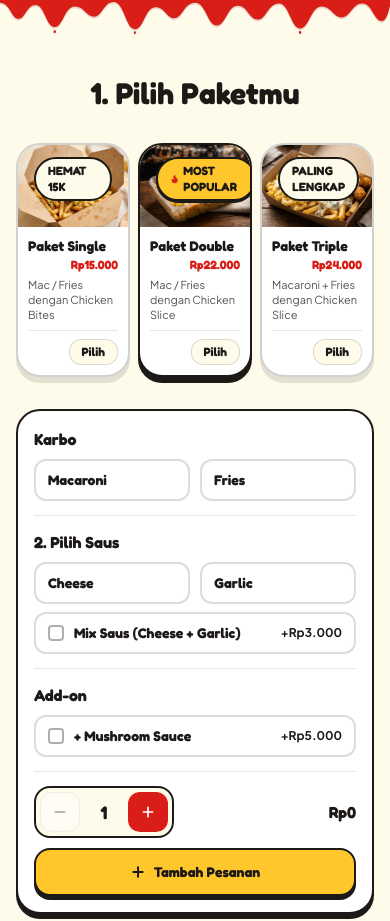
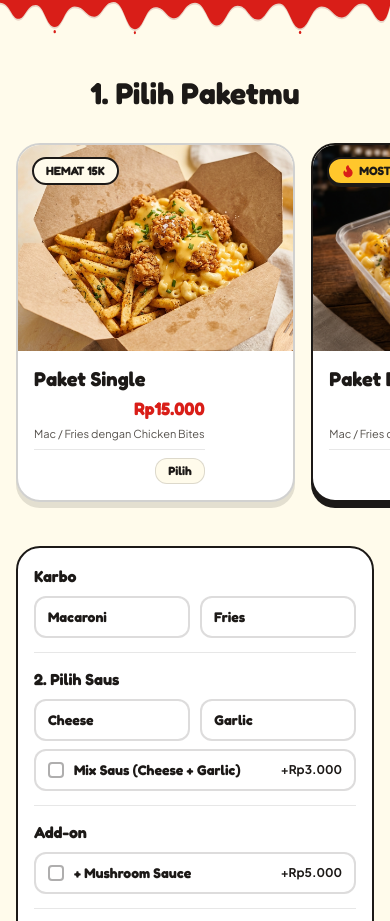
Before and after one commit to Zfanz12/perchick-order, a Next.js app: page / in a window 390 px wide. Shown: the part 949-1870 px from the top of the page. Built offline with nearby package versions, Linux system fonts and the light colour scheme.

Commit message:
style: convert mobile package cards to swipeable horizontal carousel

```diff
--- a/components/DirectOrderForm.tsx
+++ b/components/DirectOrderForm.tsx
@@ -352,8 +352,8 @@ export function DirectOrderForm() {
           </h2>
         </div>
 
-        {/* STEP 1: Package Cards (always 3 columns horizontal, including mobile) */}
-        <div className="grid grid-cols-3 gap-2 sm:gap-5 lg:gap-6">
+        {/* STEP 1: Package Cards (Mobile: swipeable horizontal carousel; Desktop: 3-column grid) */}
+        <div className="-mx-4 flex snap-x snap-mandatory gap-4 overflow-x-auto px-4 pb-3 md:mx-0 md:grid md:grid-cols-3 md:gap-5 md:overflow-visible md:px-0 md:pb-0 lg:gap-6">
           {MENU_PACKAGES.map((pkg) => {
             const isSelected = draftPackageId === pkg.id;
             const isPopular = Boolean(pkg.isPopular || pkg.id === 'DOUBLE');
@@ -370,14 +370,14 @@ export function DirectOrderForm() {
                     setDraftSide(null);
                   }
                 }}
-                className={`relative flex cursor-pointer flex-col overflow-hidden rounded-3xl bg-white text-left transition-all ${isSelected
-                  ? 'border-[3px] border-[#D91E18] shadow-[0_10px_0_#D91E18] ring-4 ring-[#FFC72C]/70'
+                className={`relative flex w-[78%] shrink-0 snap-center cursor-pointer flex-col overflow-hidden rounded-3xl bg-white text-left transition-all sm:w-[58%] md:w-auto ${isSelected
+                  ? 'border-[3px] border-[#D91E18] shadow-[0_8px_0_#D91E18] ring-4 ring-[#FFC72C]/70'
                   : isPopular
                     ? 'border-2 border-[#1C1917] shadow-[0_6px_0_#1C1917] hover:-translate-y-0.5'
                     : 'border-2 border-[#1C1917]/20 shadow-[0_6px_0_rgba(28,25,23,0.12)] hover:border-[#1C1917]/50'
                   }`}
               >
-                <div className="absolute left-4 right-4 top-3 z-10 flex items-center justify-between gap-2">
+                <div className="absolute left-3.5 right-3.5 top-3 z-10 flex items-center justify-between gap-2">
                   {isPopular ? (
                     <span className="inline-flex items-center gap-1 rounded-full border-2 border-[#1C1917] bg-[#FFC72C] px-3 py-1 font-display text-xs font-bold text-[#1C1917] shadow-[0_2px_0_#1C1917]">
                       <Flame className="h-3.5 w-3.5 fill-[#D91E18] text-[#D91E18]" />
@@ -390,7 +390,7 @@ export function DirectOrderForm() {
                   )}
 
                   {isSelected && (
-                    <span className="inline-flex h-8 w-8 items-center justify-center rounded-full border-2 border-white bg-[#D91E18] text-white shadow">
+                    <span className="inline-flex h-7 w-7 items-center justify-center rounded-full border-2 border-white bg-[#D91E18] text-white shadow">
                       <Check className="h-4 w-4 stroke-[3]" />
                     </span>
                   )}
@@ -401,17 +401,17 @@ export function DirectOrderForm() {
                     src={pkg.image}
                     alt={pkg.name}
                     fill
-                    sizes="(max-width: 768px) 100vw, 33vw"
+                    sizes="(max-width: 768px) 80vw, 33vw"
                     className="object-cover"
                   />
                 </div>
 
-                <div className="flex flex-1 flex-col justify-between p-2.5 sm:p-5">
+                <div className="flex flex-1 flex-col justify-between p-4 sm:p-5">
                   <div>
-                    <h3 className="font-display text-sm sm:text-2xl font-bold leading-tight text-[#1C1917] text-left">
+                    <h3 className="font-display text-xl sm:text-2xl font-bold leading-tight text-[#1C1917] text-left">
                       {pkg.name}
                     </h3>
-                    <p className="mt-0.5 font-display text-xs sm:text-xl font-bold text-[#D91E18] text-right">
+                    <p className="mt-0.5 font-display text-lg sm:text-xl font-bold text-[#D91E18] text-right">
                       {formatRupiah(pkg.basePrice)}
                     </p>
                     <p className="mt-1 font-sans text-[11px] sm:text-sm text-[#57534E] text-left leading-snug">
```
